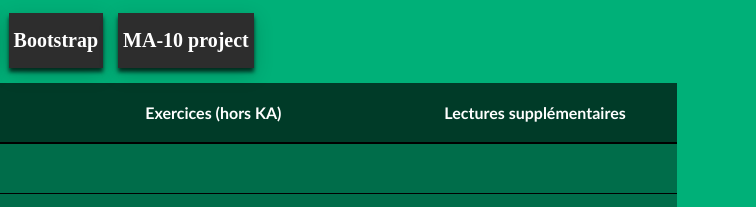
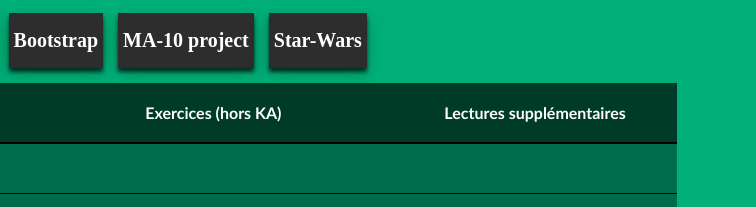
Before and after one commit to YFanha/I-101, a plain HTML site: page index.html in a window 1280 px wide. Shown: the top 207 px of the page, 471-1227 px from the left. Drawn offline with Linux system fonts and the light colour scheme.

Commit message:
ajout du dernier exercies

```diff
--- a/index.html
+++ b/index.html
@@ -13,6 +13,7 @@
         <div class="link"><a href="http://ict101.mycpnv.ch/FANHA-DIAS/ICT101/Exercice-YFA/Exo06_Publier/index.html" target="_blank"><span class="text-link">Exo-6</span></a></div>
         <div class="link"><a href="http://ict101.mycpnv.ch/FANHA-DIAS/MA10/Ex2_Donnee/ecoles_eleves.html" target="_blank"><span class="text-link">Bootstrap</span></a></div>
         <div class="link"><a href="http://ict101.mycpnv.ch/FANHA-DIAS/MA10/Ex2_Donnee/site_bootstrap/index.html" target="_blank"><span class="text-link">MA-10 project</span></a></div>
+        <div class="link"><a href="http://ict101.mycpnv.ch/FANHA-DIAS/ICT101/Exercice-YFA/Star-Wars/rev_liens_div_base.html" target="_blank"><span class="text-link">Star-Wars</span></a></div>
         <img src="img/Logo-vaud.png" alt="logo vaud" id="vaud">
     </header>
     <table>
```
